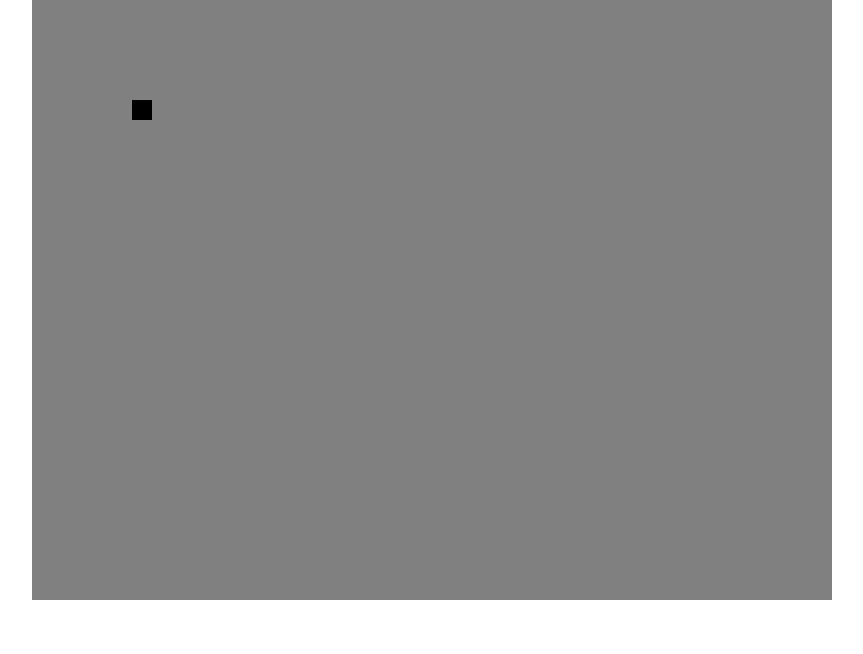
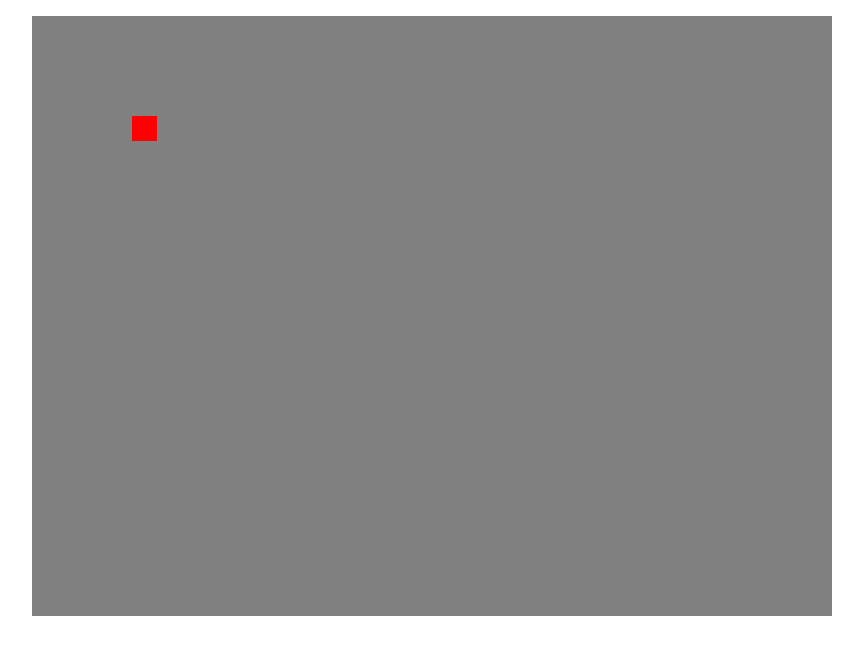
Before and after one commit to samfortunato/forest-quest, a website built with webpack: page index.html in a window 1280 px wide. Shown: the whole page, without its empty margins (208-1071 px from the left). Built offline with nearby package versions, Linux system fonts and the light colour scheme.

Commit message:
Add basic enemy and enemy movement

```diff
--- a/css/main.css
+++ b/css/main.css
@@ -1,4 +1,4 @@
 canvas {
   display: block;
-  margin: 0 auto;
+  margin: 1rem auto 0;
 }
--- /dev/null
+++ b/js/beings/basic-enemy.js
@@ -0,0 +1,23 @@
+class BasicEnemy {
+  constructor(x = 200, y = 200) {
+    this.x = x;
+    this.y = y;
+    this.width = 25;
+    this.height = 25;
+    this.color = 'red';
+  }
+
+  track(entity) {
+    if (entity.y < this.y) {
+      this.y -= 1;
+    } else if (entity.x > this.x) {
+      this.x += 1;
+    } else if (entity.y > this.y) {
+      this.y += 1;
+    } else if (entity.x < this.x) {
+      this.x -= 1;
+    }
+  }
+}
+
+export default BasicEnemy;
--- a/js/beings/player.js
+++ b/js/beings/player.js
@@ -1,6 +1,11 @@
-export const Player = {
-  x: 100,
-  y: 100,
-  width: 20,
-  height: 20
-};
+class Player {
+  constructor(x = 100, y = 100) {
+    this.x = x;
+    this.y = y;
+    this.width = 20;
+    this.height = 20;
+    this.color = '#000';
+  }
+}
+
+export default Player;
--- a/js/index.js
+++ b/js/index.js
@@ -1,5 +1,8 @@
 import { initializeControls, keypressListener } from './config/controls';
-import { Player } from './beings/player';
+import { drawBeing } from './util/draw-util';
+
+import Player from './beings/player';
+import BasicEnemy from './beings/basic-enemy';
 
 const canvas = document.querySelector('canvas');
 const ctx = canvas.getContext('2d');
@@ -11,11 +14,18 @@ canvas.style.backgroundColor = 'grey';
 const currentlyPressedKeys = {};
 initializeControls(currentlyPressedKeys);
 
+const player = new Player();
+const basicEnemy = new BasicEnemy();
+
 const draw = () => {
   ctx.clearRect(0, 0, 800, 600);
-  ctx.fillRect(Player.x, Player.y, Player.width, Player.height, '#000000');
 
-  keypressListener(Player, currentlyPressedKeys);
+  drawBeing(ctx, player);
+
+  basicEnemy.track(player);
+  drawBeing(ctx, basicEnemy);
+
+  keypressListener(player, currentlyPressedKeys);
 
   requestAnimationFrame(draw);
 };
--- /dev/null
+++ b/js/util/draw-util.js
@@ -0,0 +1,4 @@
+export const drawBeing = (ctx, being) => {
+  ctx.fillStyle = being.color;
+  ctx.fillRect(being.x, being.y, being.width, being.height);
+};
```
